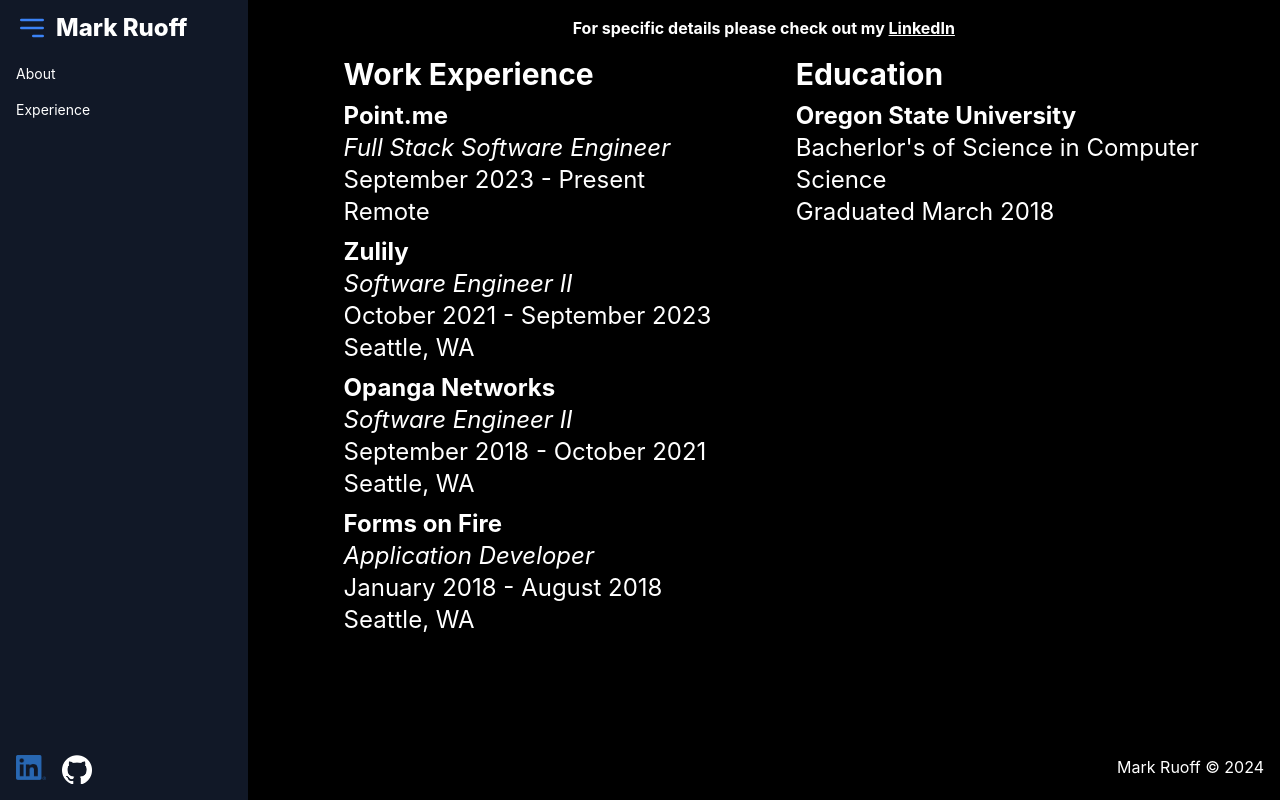
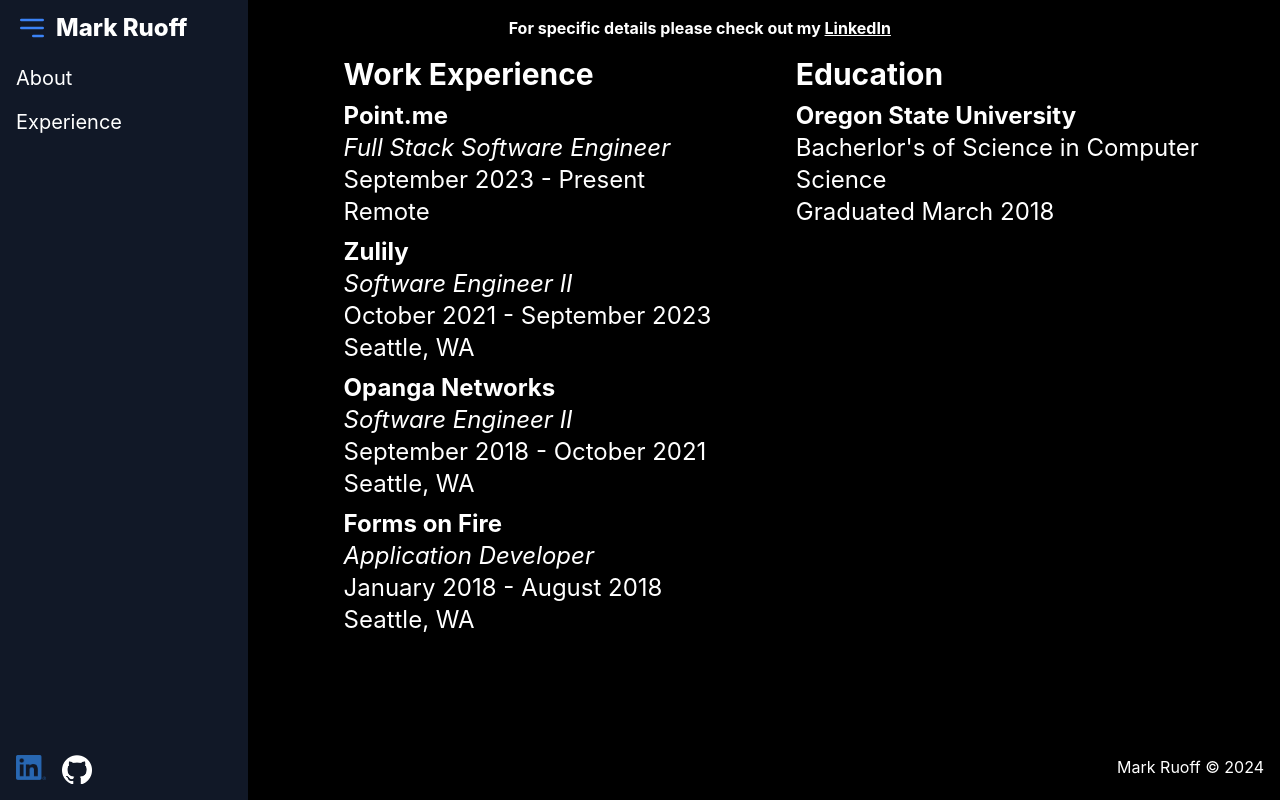
Before and after one commit to mrkruoff/personal_site, a React (Create React App) app: page / in a window 1280 px wide. Both pictures are taken after a click on the element "Experience". Built offline with nearby package versions, Linux system fonts and the light colour scheme.

Commit message:
Adding Picture, stlying updates

```diff
--- a/src/components/about.jsx
+++ b/src/components/about.jsx
@@ -1,4 +1,4 @@
-import me from "../icons/temporaryMe.jpg";
+import me from "../icons/me.jpg";
 
 const About = () => {
   return (
--- a/src/components/experience.jsx
+++ b/src/components/experience.jsx
@@ -8,7 +8,7 @@
   return (
     <>
       <div className="flex flex-col shrink-0">
-        <strong className="flex justify-center">
+        <strong className="flex justify-center mr-32">
           For specific details please check out my&nbsp;
           <a
             className="underline"
--- a/src/components/sidebar.jsx
+++ b/src/components/sidebar.jsx
@@ -1,7 +1,7 @@
 import React from "react";
 
 const Sidebar = ({ setPage }) => {
-  const classes = "block py-2 px-4 text-sm hover:bg-gray-700 cursor-pointer";
+  const classes = "block py-2 px-4 text-xl hover:bg-gray-700 cursor-pointer";
 
   const handleClick = (e) => {
     setPage(e.target.innerHTML.toLowerCase());
```
Also changed, not shown: src/icons/me.jpg (added).
